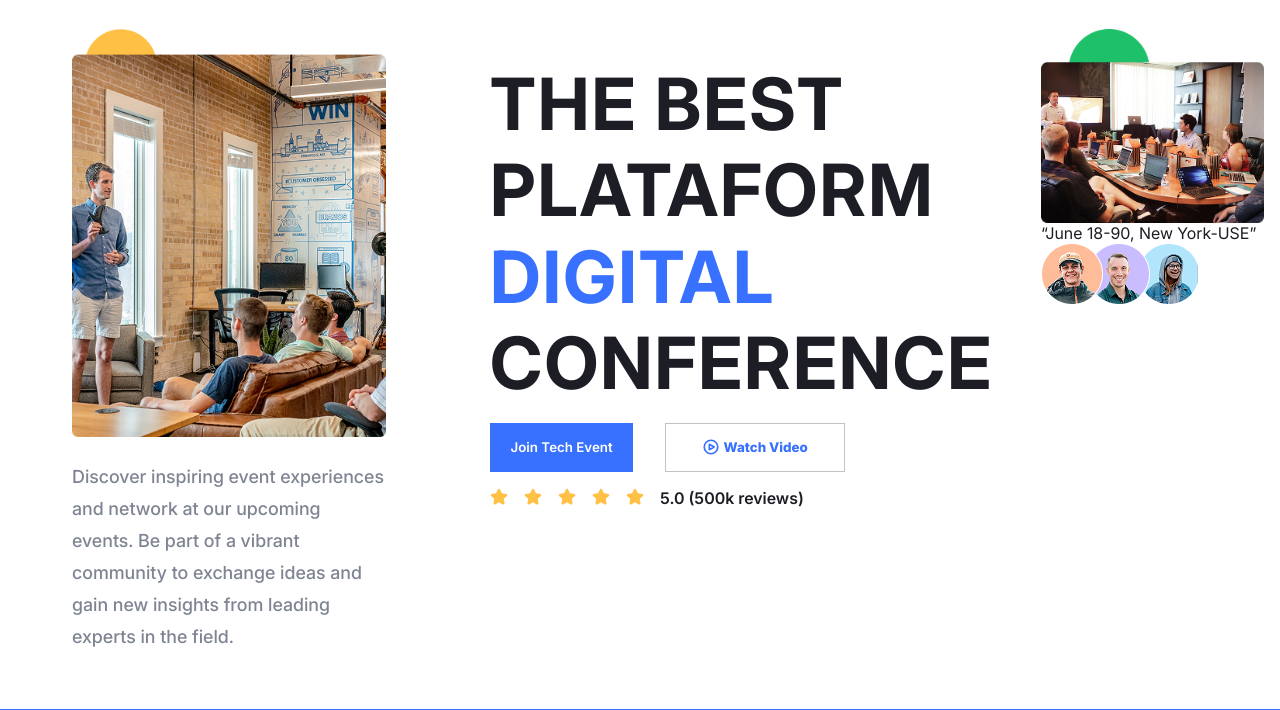
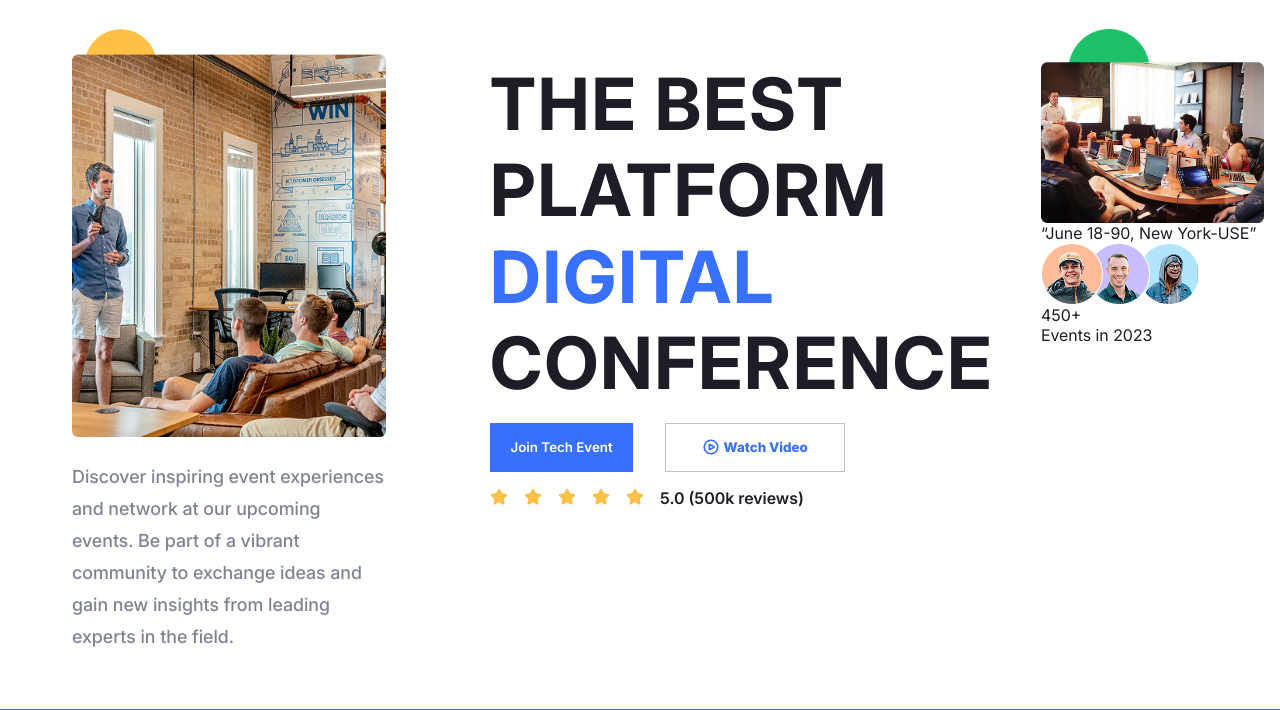
Before and after one commit to kauaafeelix/Event-Conference, a plain HTML site: page index.html in a window 1280 px wide. Shown: the part 90-800 px from the top of the page. Drawn offline with Linux system fonts and the light colour scheme.

Commit message:
fix: altera html para aplicacao em desktop

```diff
--- a/index.html
+++ b/index.html
@@ -56,7 +56,7 @@
         <section class="hero">
             <div class="container hero-content">
                 <div class="titulo-desc">
-                    <h1>THE BEST PLATAFORM <span>DIGITAL</span> CONFERENCE</h1>
+                    <h1>THE BEST PLATFORM <span>DIGITAL</span> CONFERENCE</h1>
                     <p id="texto-hero">Discover inspiring event experiences and network at our upcoming events. Be part of a vibrant community to exchange ideas and gain new insights from leading experts in the field.</p>
                 </div>
                         <div class="botoes">
@@ -98,7 +98,8 @@
                         <img src="./images/grupo de pessoas.png" alt="grupo de pessoas">
                     </div>
                     <div class="texto-pbe">
-
+                        <p>450+</p>
+                        <p>Events in 2023</p>
                     </div>
                 </div>
             </div>
```
